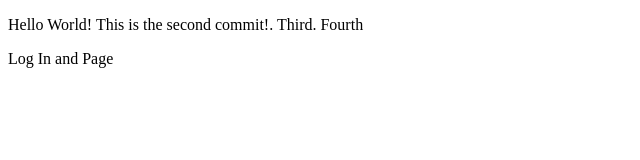
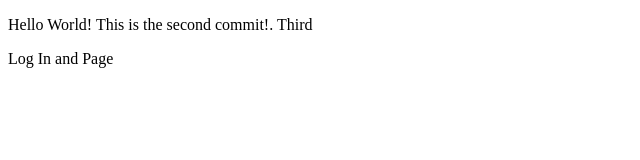
Before and after one commit to SeanAbasta/P-ICS2609_Practice-Lab-1, a plain HTML site: page index.html in a window 1280 px wide. Shown: the full height of the page, 0-640 px from the left. Drawn offline with Linux system fonts and the light colour scheme.

Commit message:
Revert "Merge branch 'master' of https://github.com/SeanAbasta/P-ICS2609_Practice-Lab-1"
This reverts commit a0f4f4ed29744ecd4a58cfe1b03940e3c465eb12, reversing
changes made to 82568b7309e59f2629f61d39d587d005bce59835.

```diff
--- a/index.html
+++ b/index.html
@@ -4,7 +4,7 @@
         <title>Practice Lab 1</title>
     </head>
     <body>
-        <p>Hello World! This is the second commit!. Third. Fourth</p>
+        <p>Hello World! This is the second commit!. Third</p>
         <p>Log In and Page</p>
     </body>
 </html>
```
